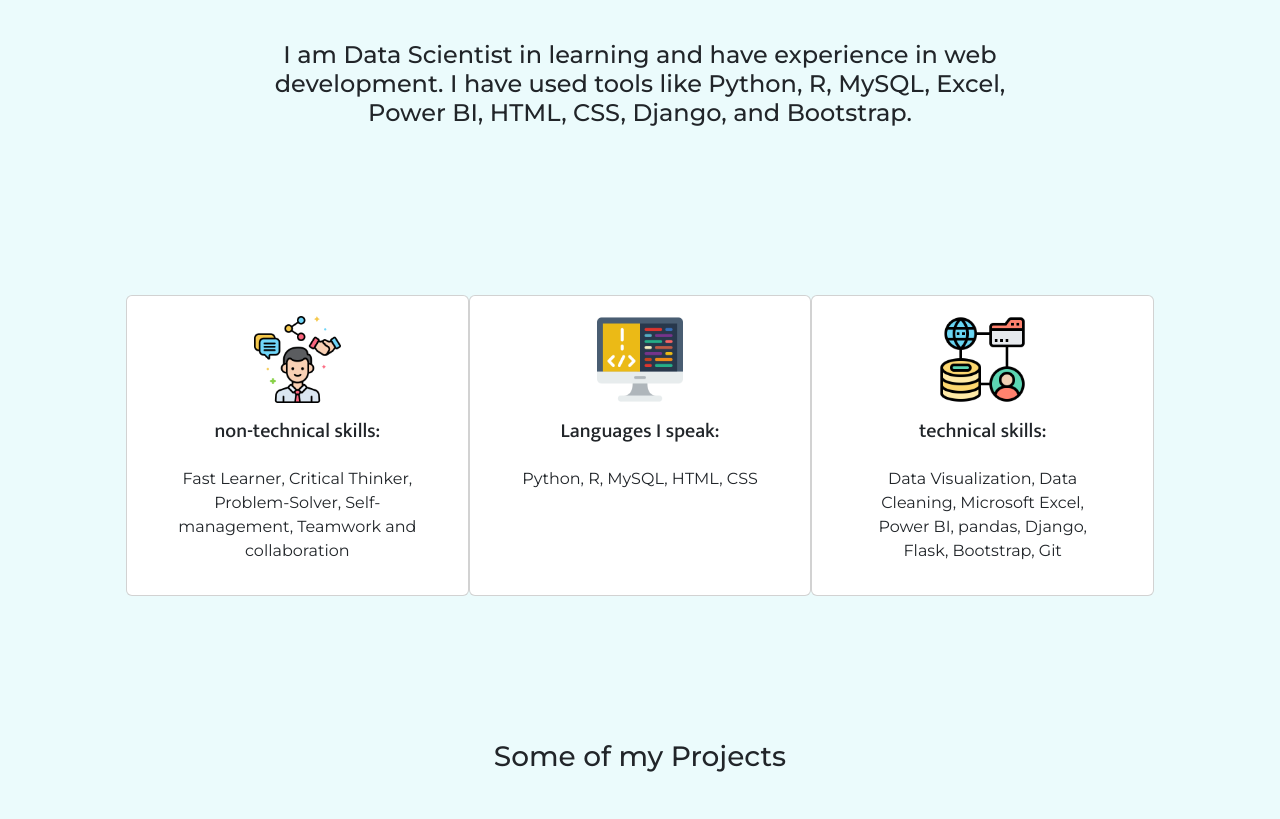
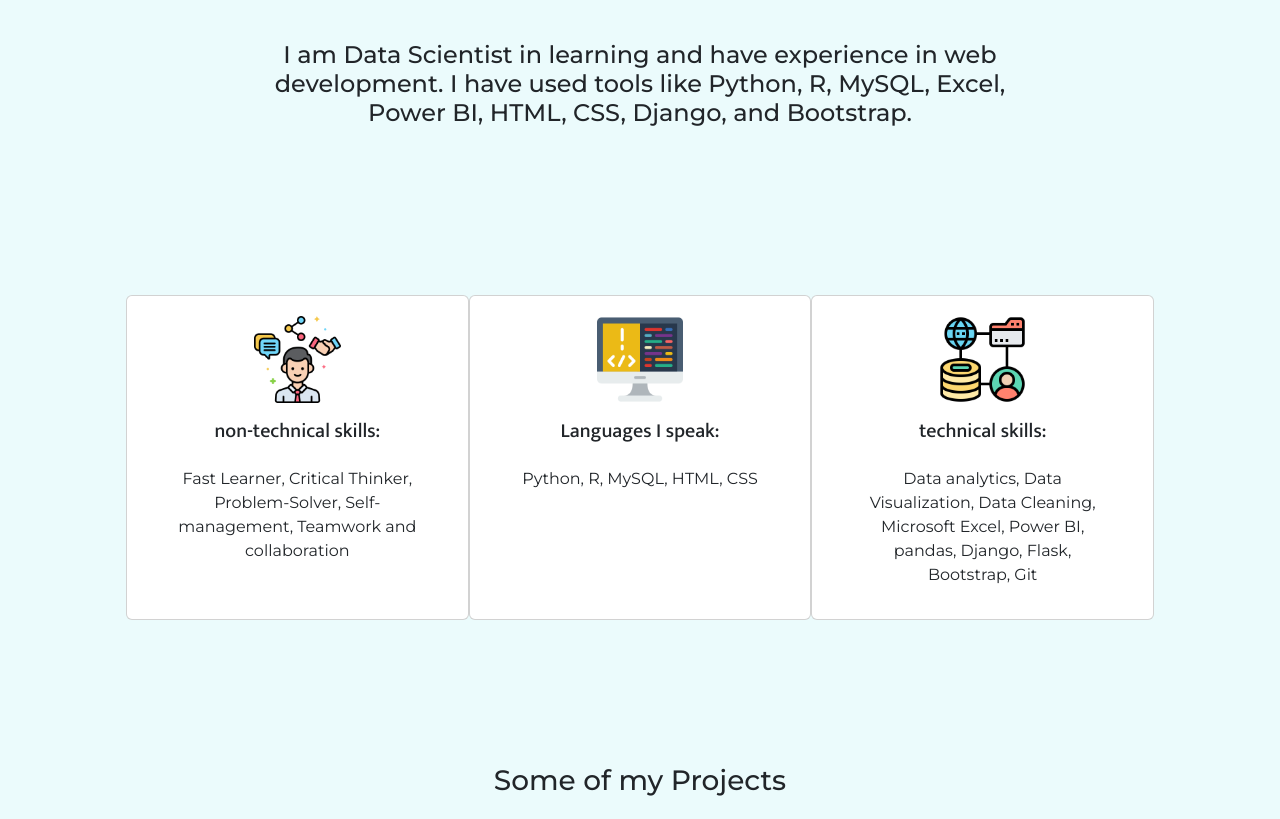
Before and after one commit to ATmax1425/aniketpalaskar, a plain HTML site: page index.html in a window 1280 px wide. Shown: the part 268-1087 px from the top of the page. Drawn offline with nearby package versions, Linux system fonts and the light colour scheme.

Commit message:
Update index.html
updated intro

```diff
--- a/index.html
+++ b/index.html
@@ -39,7 +39,7 @@
 			</div>
 			<div class="px-0 px-md-5">
 				<h4 class="px-0 px-md-5">I am Data Scientist in learning and have experience in web development.
-                    I have used tools like Python, R, MySQL, Excel, Power BI, HTML, CSS, Django, and Bootstrap.</h4>
+                    		I have used tools like Python, R, MySQL, Excel, Power BI, HTML, CSS, Django, and Bootstrap.</h4>
 			</div>
 		</div>
     </div>
@@ -53,7 +53,7 @@
 					<div class="card-body">
 						<h5 class="card-title mukta-font">non-technical skills:</h5>
 						<p class="card-text p-3">Fast Learner, Critical Thinker, Problem-Solver, Self-management, Teamwork
-							and collaboration</p>
+						and collaboration</p>
 					</div>
 				</div>
 				<div class="card col-12 col-lg-4">
@@ -67,7 +67,7 @@
 					<img src="img/data-complexity.png" class="card-img-top mx-auto icon" alt="...">
 					<div class="card-body">
 						<h5 class="card-title mukta-font">technical skills:</h5>
-						<p class="card-text p-3">Data Visualization, Data Cleaning, Microsoft Excel, Power BI, pandas, Django, Flask, Bootstrap, Git</p>
+						<p class="card-text p-3">Data analytics, Data Visualization, Data Cleaning, Microsoft Excel, Power BI, pandas, Django, Flask, Bootstrap, Git</p>
 					</div>
 				</div>
 			</div>
```
